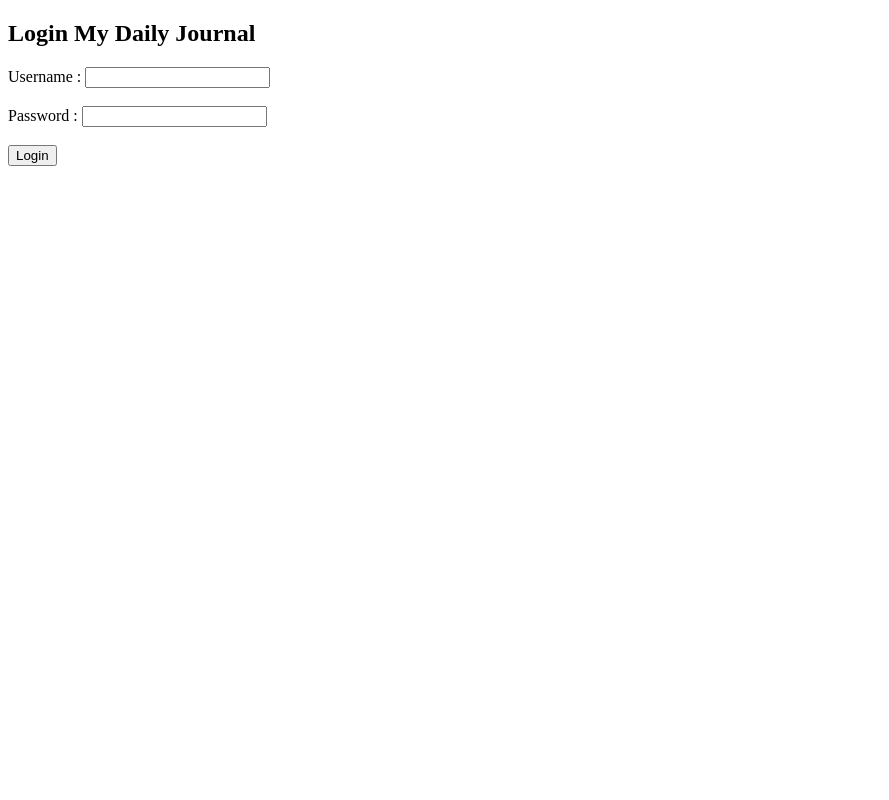
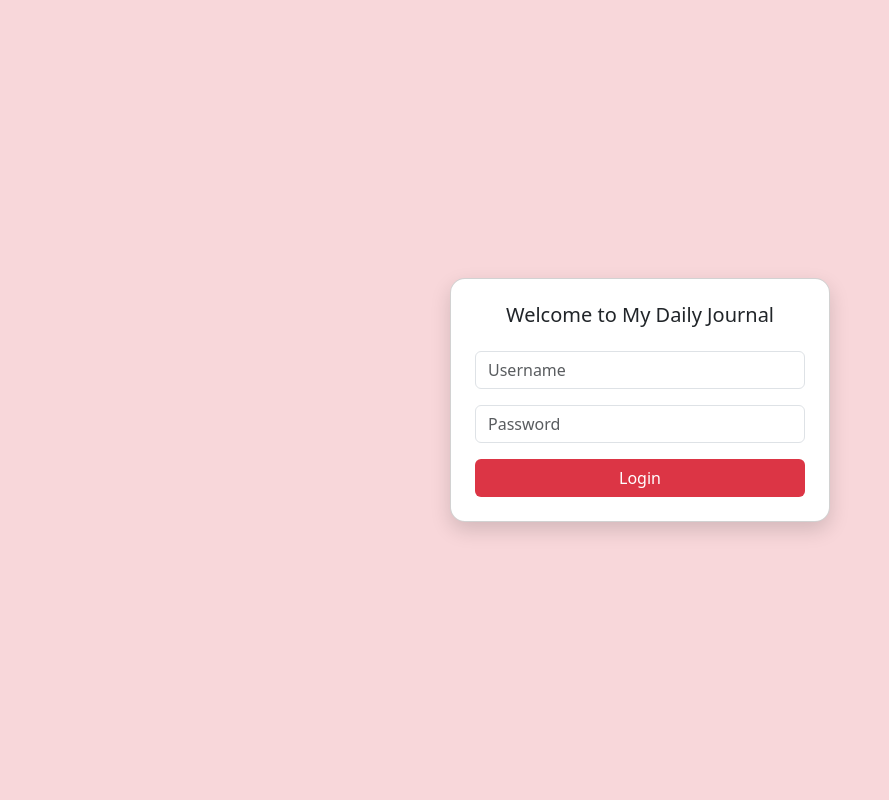
Before and after one commit to aiiiwulansr/dailyjournal, a PHP site: page /login.php in a window 1280 px wide. Shown: the whole page, without its empty margins (0-889 px from the left). Run offline with PHP 8.4, Linux system fonts and the light colour scheme.

Commit message:
perbaiki tampilan login

```diff
--- a/login.php
+++ b/login.php
@@ -7,35 +7,84 @@ if (isset($_SESSION['username'])) {
     exit();
 }
 
+$error = '';
+
 if ($_SERVER["REQUEST_METHOD"] == "POST") {
     $username = $_POST['user'];
     $password = md5($_POST['pass']);
 
-    // FIX QUERY DI SINI
     $stmt = $conn->prepare("SELECT username FROM user WHERE username=? AND password=?");
     $stmt->bind_param("ss", $username, $password);
     $stmt->execute();
     $hasil = $stmt->get_result();
-    $row = $hasil->fetch_array(MYSQLI_ASSOC);
+    $row = $hasil->fetch_assoc();
 
-    if (!empty($row)) {
+    if ($row) {
         $_SESSION['username'] = $row['username'];
         header("location:admin.php");
         exit();
     } else {
-        header("location:login.php");
-        exit();
+        $error = "Username atau Password salah!";
     }
 }
 ?>
+
 <!DOCTYPE html>
-<html>
-<body>
-<h2>Login My Daily Journal</h2>
-<form method="post" action="">
-    Username : <input type="text" name="user"><br><br>
-    Password : <input type="password" name="pass"><br><br>
-    <button type="submit">Login</button>
-</form>
+<html lang="en">
+<head>
+    <meta charset="UTF-8">
+    <title>Login | My Daily Journal</title>
+
+    <!-- Bootstrap -->
+    <link href="https://cdn.jsdelivr.net/npm/bootstrap@5.3.2/dist/css/bootstrap.min.css" rel="stylesheet">
+
+    <style>
+        body{
+            background-color: #f8d7da;
+            height: 100vh;
+        }
+        .login-card{
+            width: 380px;
+            border-radius: 15px;
+            box-shadow: 0 8px 20px rgba(0,0,0,0.15);
+        }
+        .btn-login{
+            background-color: #dc3545;
+            color: white;
+        }
+        .btn-login:hover{
+            background-color: #bb2d3b;
+        }
+    </style>
+</head>
+
+<body class="d-flex justify-content-center align-items-center">
+
+<div class="card login-card p-4">
+    <div class="text-center mb-3">
+        <h5>Welcome to My Daily Journal</h5>
+    </div>
+
+    <?php if ($error): ?>
+        <div class="alert alert-danger text-center">
+            <?= $error ?>
+        </div>
+    <?php endif; ?>
+
+    <form method="post">
+        <div class="mb-3">
+            <input type="text" name="user" class="form-control" placeholder="Username" required>
+        </div>
+
+        <div class="mb-3">
+            <input type="password" name="pass" class="form-control" placeholder="Password" required>
+        </div>
+
+        <button type="submit" class="btn btn-login w-100">
+            Login
+        </button>
+    </form>
+</div>
+
 </body>
 </html>
```
